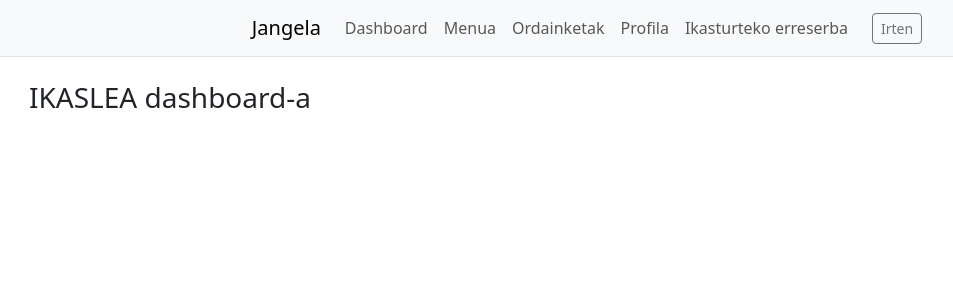
After one commit to lopezibon-dev/pyjangela, a Django app: page /ikaslea/dashboard/ in a window 1280 px wide. The commit adds this page. Shown: the top 300 px of the page, without its empty margins (53-1006 px from the left). Run offline with Django 5.2, Linux system fonts and the light colour scheme; a user stored in the database is signed in; tables that the repository leaves empty hold one stand-in row (values such as "Sample post").

Commit message:
Login/logout, 19. araua eta rolaren araberako dashboarda gehitu
- Login-a LoginView + SaioaHasiForm-ekin (AuthenticationForm, emaila).
- 19. araua: erabiltzaile inaktiboak mezu argia jasotzen du.
- Logout-a LogoutView-ekin, POST bidez (base.html-eko formularioa).
- /dashboard/ bideratzailea: rolaren arabera; superuser-a /admin/-era.
- rola_behar dekoratzailea (Laravel-eko rol middleware-aren baliokidea).
- IKASLEA, IRAKASLEA eta SUKALDEA dashboard hutsak.
- base.html-eko login, logout eta dashboard estekak konektatuta.

Co-Authored-By: Claude Opus 5.5 <noreply@anthropic.com>

```diff
--- a/web/config/settings.py
+++ b/web/config/settings.py
@@ -143,3 +143,9 @@ MAILERS = {
         'BACKEND': 'django.core.mail.backends.console.EmailBackend',
     },
 }
+
+
+# Autentifikazioa: login, login ondoren (rolaren araberako dashboard-a) eta logout
+LOGIN_URL = 'login'
+LOGIN_REDIRECT_URL = 'dashboard'
+LOGOUT_REDIRECT_URL = 'login'
--- /dev/null
+++ b/web/jangela/presentation/decorators.py
@@ -0,0 +1,26 @@
+from functools import wraps
+
+from django.contrib.auth.decorators import login_required
+from django.core.exceptions import PermissionDenied
+
+from jangela.domain.enums.rola import Rola
+
+
+def rola_behar(rola: Rola):
+    """Rol-dekoratzailea: Laravel-eko rol middleware-aren baliokidea.
+
+    Saiorik gabe -> login-era (login_required). Beste rol batekin -> 403.
+    """
+
+    def dekoratzailea(view):
+        @wraps(view)
+        @login_required
+        def bilgarria(request, *args, **kwargs):
+            # Negozio-araua: rol bakoitzak bere bistak soilik (2. araua)
+            if request.user.rola != rola.value:
+                raise PermissionDenied
+            return view(request, *args, **kwargs)
+
+        return bilgarria
+
+    return dekoratzailea
--- a/web/jangela/presentation/templates/base.html
+++ b/web/jangela/presentation/templates/base.html
@@ -24,7 +24,7 @@
                 <ul class="navbar-nav">
                     {% if user.rola == "IKASLEA" %}
                         {# IKASLEA: egoiliarra izan ala ez, IKASLEA dashboard-a #}
-                        <li class="nav-item"><a class="nav-link" href="#">Dashboard</a></li>
+                        <li class="nav-item"><a class="nav-link" href="{% url 'ikaslea_dashboard' %}">Dashboard</a></li>
                         <li class="nav-item"><a class="nav-link" href="#">Menua</a></li>
                         <li class="nav-item"><a class="nav-link" href="#">Ordainketak</a></li>
                         {# 12. araua: egoiliarrak ikasturteko erreserba; besteek erreserba puntualak #}
@@ -36,26 +36,25 @@
                         <li class="nav-item"><a class="nav-link" href="#">Nire erreserbak</a></li>
                         {% endif %}
                     {% elif user.rola == "IRAKASLEA" %}
-                        <li class="nav-item"><a class="nav-link" href="#">Dashboard</a></li>
+                        <li class="nav-item"><a class="nav-link" href="{% url 'irakaslea_dashboard' %}">Dashboard</a></li>
                         <li class="nav-item"><a class="nav-link" href="#">Erreserba sortu</a></li>
                         <li class="nav-item"><a class="nav-link" href="#">Nire erreserbak</a></li>
                         <li class="nav-item"><a class="nav-link" href="#">Menua</a></li>
                         <li class="nav-item"><a class="nav-link" href="#">Ordainketak</a></li>
                     {% elif user.rola == "SUKALDEA" %}
-                        <li class="nav-item"><a class="nav-link" href="#">Dashboard</a></li>
+                        <li class="nav-item"><a class="nav-link" href="{% url 'sukaldea_dashboard' %}">Dashboard</a></li>
                         <li class="nav-item"><a class="nav-link" href="#">Estatistikak</a></li>
                         <li class="nav-item"><a class="nav-link" href="#">Menuak</a></li>
                     {% endif %}
                 </ul>
-                {# Logout POST bidez (LogoutView-ek POST soilik onartzen du). TODO #6: action-a konektatu #}
-                <form method="post" action="#" class="ms-lg-3">
+                {# Logout POST bidez (LogoutView-ek POST soilik onartzen du) #}
+                <form method="post" action="{% url 'logout' %}" class="ms-lg-3">
                     {% csrf_token %}
                     <button type="submit" class="btn btn-outline-secondary btn-sm">Irten</button>
                 </form>
                 {% else %}
                 <ul class="navbar-nav">
-                    {# TODO #6: login-a konektatu #}
-                    <li class="nav-item"><a class="nav-link" href="#">Saioa hasi</a></li>
+                    <li class="nav-item"><a class="nav-link" href="{% url 'login' %}">Saioa hasi</a></li>
                 </ul>
                 {% endif %}
             </div>
--- /dev/null
+++ b/web/jangela/presentation/templates/ikaslea/dashboard.html
@@ -0,0 +1,7 @@
+{% extends "base.html" %}
+
+{% block title %}Dashboard · Jangela{% endblock %}
+
+{% block content %}
+<h1 class="h3">IKASLEA dashboard-a</h1>
+{% endblock %}
--- a/web/jangela/presentation/urls.py
+++ b/web/jangela/presentation/urls.py
@@ -1,7 +1,25 @@
+from django.contrib.auth import views as auth_views
 from django.urls import path
 
 from jangela.presentation import views
+from jangela.presentation.forms import SaioaHasiForm
 
 urlpatterns = [
     path("", views.hasiera, name="hasiera"),
+    # Login/logout: Django-ren bistak (UC01/UC02, UC06/UC07, UC18/UC19)
+    path(
+        "saioa-hasi/",
+        auth_views.LoginView.as_view(
+            template_name="login.html",
+            authentication_form=SaioaHasiForm,
+            redirect_authenticated_user=True,
+        ),
+        name="login",
+    ),
+    # LogoutView-ek POST soilik onartzen du
+    path("irten/", auth_views.LogoutView.as_view(), name="logout"),
+    path("dashboard/", views.dashboard, name="dashboard"),
+    path("ikaslea/dashboard/", views.ikaslea_dashboard, name="ikaslea_dashboard"),
+    path("irakaslea/dashboard/", views.irakaslea_dashboard, name="irakaslea_dashboard"),
+    path("sukaldea/dashboard/", views.sukaldea_dashboard, name="sukaldea_dashboard"),
 ]
--- a/web/jangela/presentation/views.py
+++ b/web/jangela/presentation/views.py
@@ -1,6 +1,44 @@
-from django.shortcuts import render
+from django.contrib.auth.decorators import login_required
+from django.shortcuts import redirect, render
+
+from jangela.domain.enums.rola import Rola
+from jangela.presentation.decorators import rola_behar
+
+# Login ondoren, rol bakoitzaren dashboard-a (ez egoiliarra-ren arabera)
+DASHBOARDAK = {
+    Rola.IKASLEA.value: "ikaslea_dashboard",
+    Rola.IRAKASLEA.value: "irakaslea_dashboard",
+    Rola.SUKALDEA.value: "sukaldea_dashboard",
+}
 
 
 def hasiera(request):
     """Hasierako orri publikoa."""
     return render(request, "hasiera.html")
+
+
+@login_required
+def dashboard(request):
+    """Erabiltzailea bere rolaren dashboard-era bideratu (LOGIN_REDIRECT_URL)."""
+    # Superuser-a kontu teknikoa da: /admin/ soilik
+    if request.user.is_superuser:
+        return redirect("admin:index")
+    return redirect(DASHBOARDAK.get(request.user.rola, "hasiera"))
+
+
+@rola_behar(Rola.IKASLEA)
+def ikaslea_dashboard(request):
+    """IKASLEA dashboard-a (egoiliarra izan ala ez)."""
+    return render(request, "ikaslea/dashboard.html")
+
+
+@rola_behar(Rola.IRAKASLEA)
+def irakaslea_dashboard(request):
+    """IRAKASLEA dashboard-a."""
+    return render(request, "irakaslea/dashboard.html")
+
+
+@rola_behar(Rola.SUKALDEA)
+def sukaldea_dashboard(request):
+    """SUKALDEA dashboard-a (UC13, oraingoz hutsik)."""
+    return render(request, "sukaldea/dashboard.html")
```
Also changed, not shown: web/jangela/presentation/forms.py (+32 -0 lines), web/jangela/presentation/templates/irakaslea/dashboard.html (added, +7 -0 lines), web/jangela/presentation/templates/login.html (added, +29 -0 lines), web/jangela/presentation/templates/sukaldea/dashboard.html (added, +7 -0 lines).
